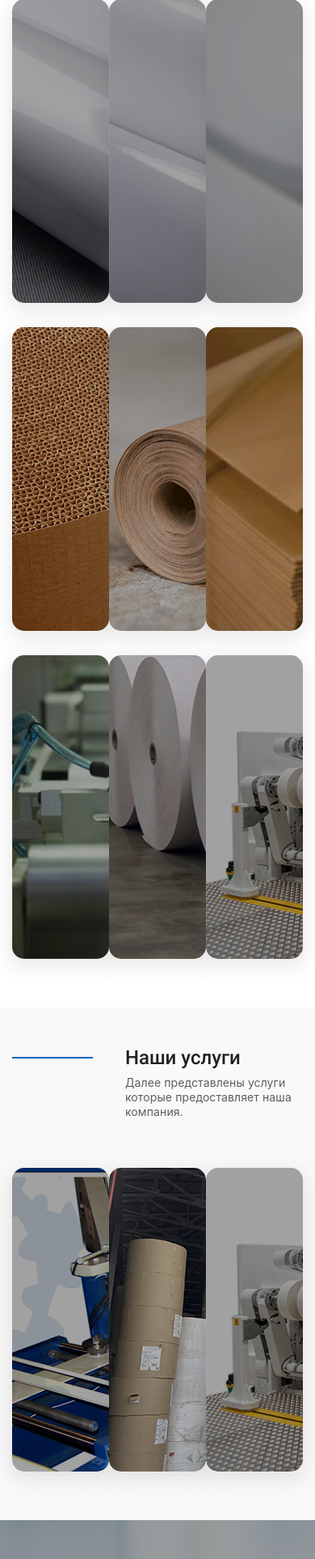
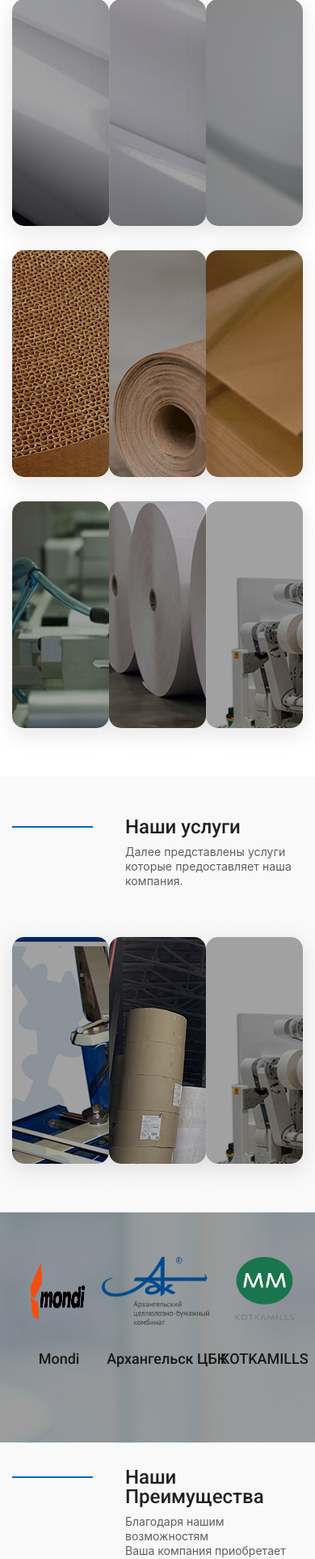
Before and after one commit to samlpes/poytaxtweb, a PHP site: page / in a window 390 px wide; the page is wider, and only the part inside the window is pictured. Shown: the part 2260-4185 px from the top of that part at 81% size. Run offline with PHP 8.4, Linux system fonts and the light colour scheme; some web fonts are replaced.

Commit message:
чтото пошло не таааак

```diff
--- a/CSS/style.css
+++ b/CSS/style.css
@@ -1304,6 +1304,7 @@
      } */
      .service__item{
         max-width: 295px;
+        min-height: 350px;
     }
     .service__item-title{
         /* #212020 */
@@ -1419,8 +1420,8 @@
         flex-wrap: wrap !important;
      } */
      .service__item{
-        max-width: 250px;
-        max-height: 100px;
+        max-width: 300px;
+        min-height: 280px;
     }
     .service__item-title{
         /* #212020 */
--- a/index.html
+++ b/index.html
@@ -352,6 +352,7 @@
             </div>
             <div class="service__items">
                 <div class="service__item img8" style="border-radius: 15px;">
+                    <!-- <img src="../IMG/service/бумага.png" alt=""> -->
                     <div class="service__item-title">
                         Самоклейка
                     </div>
```
